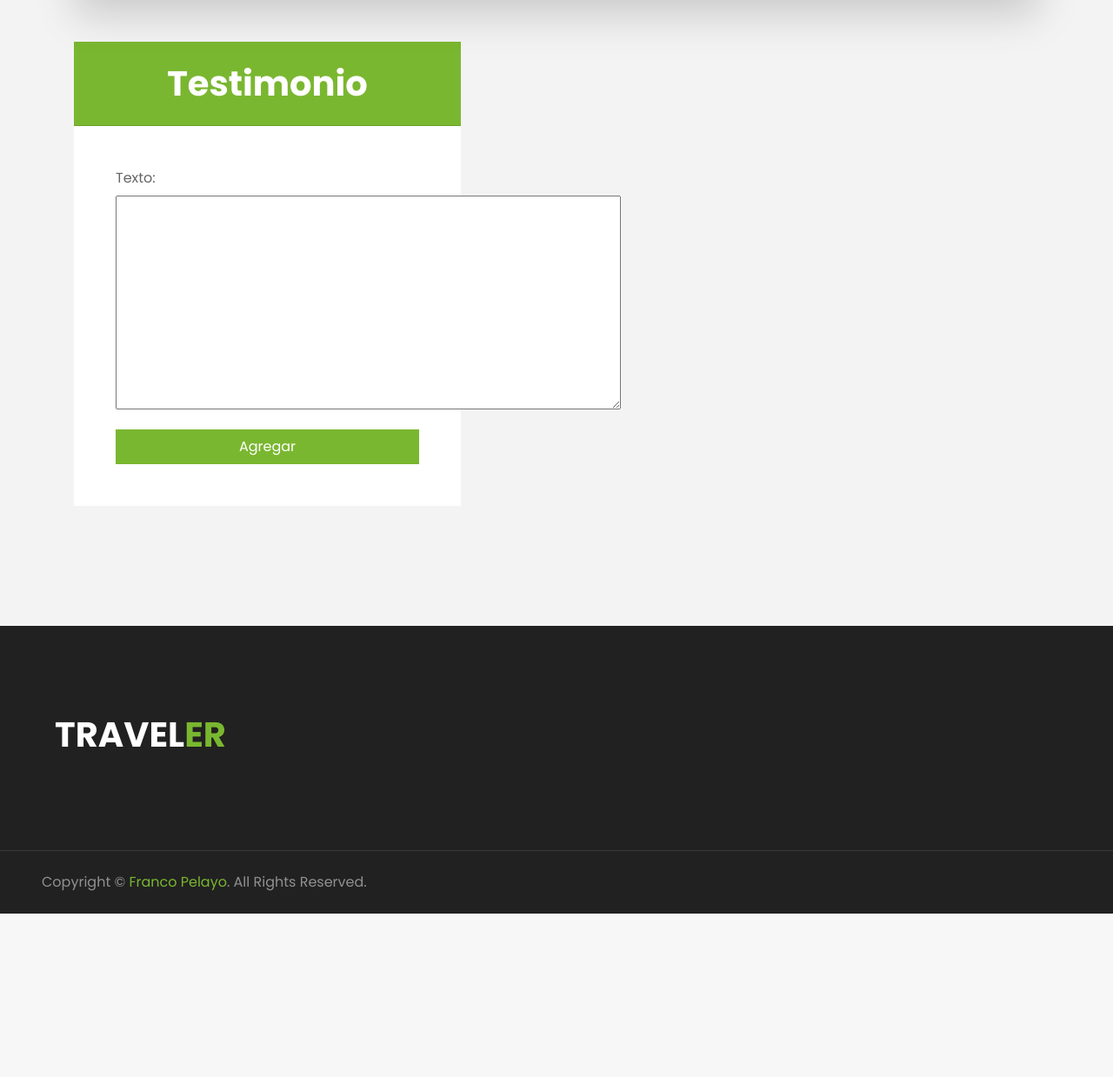
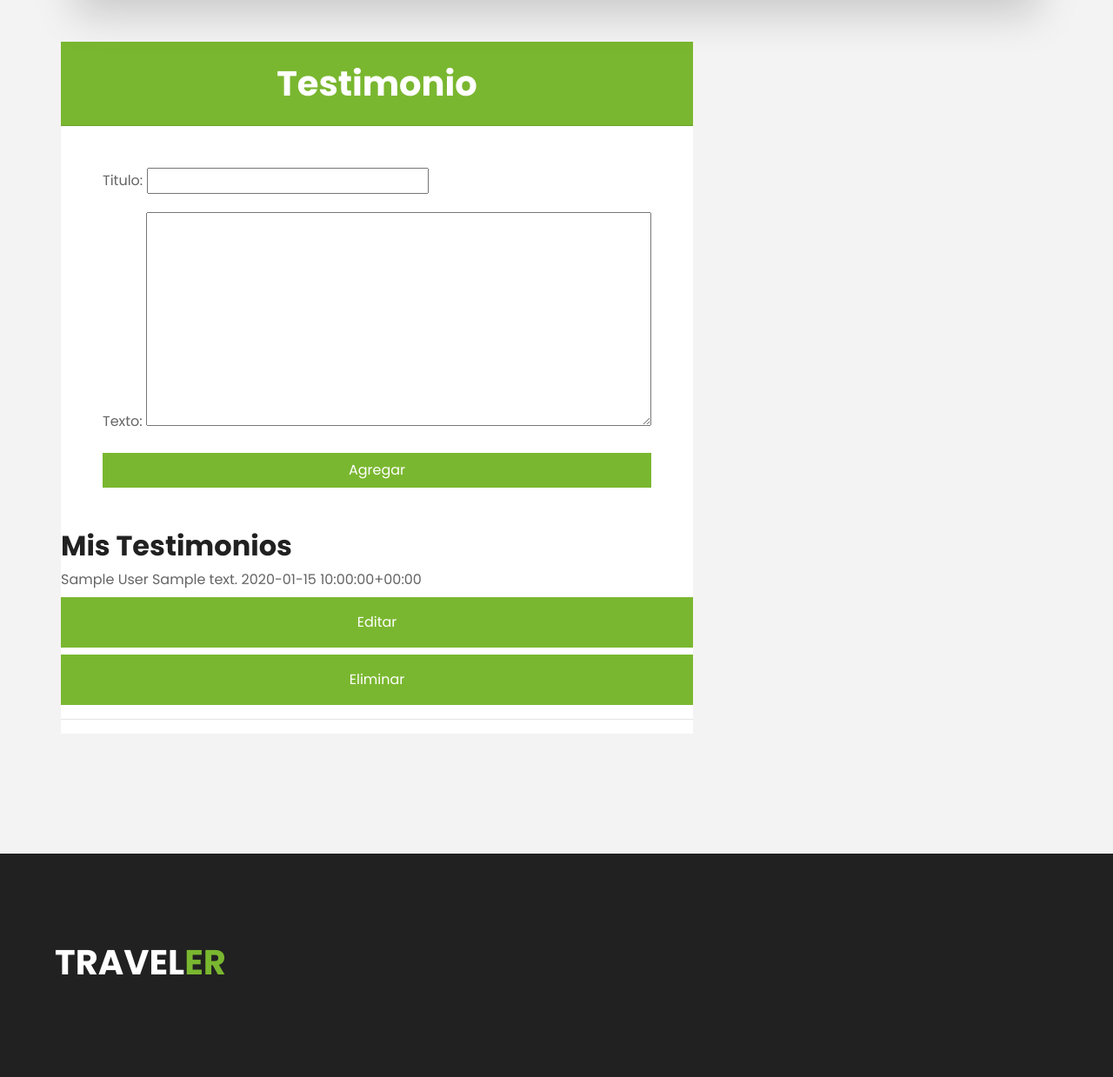
Before and after one commit to Falton09/ProyectoFinal_Traveler, a Django app: page /UserTravel/testimonio/ in a window 1280 px wide. Shown: the part 132-1371 px from the top of the page at 87% size. Before the commit the page ends 1183 px from the top, so only its background shows below. Run offline with Django 4.2, Linux system fonts and the light colour scheme; tables that the repository leaves empty hold one stand-in row (values such as "Sample post"); some libraries are stand-ins or nearby versions.

Commit message:
modifacando los testimonios

```diff
--- /dev/null
+++ b/ProyectoTravel/Templates/UserTravel/crear_testimonio.html
@@ -0,0 +1,38 @@
+{% extends 'index.html' %}
+{% block titulo %}
+<title>{{titulo}}</title>
+{% endblock %}
+
+{% block inicio %}
+
+
+ <div class="container py-5">
+            <div class="row align-items-center">
+                    <div class="card border-0" >
+                        <div class="card-header bg-primary text-center p-4 ">
+                            <h1 class="text-white m-0">{{subtitulo}}</h1>
+                        </div>
+                        <div class="card-body rounded-bottom bg-white p-5 " >
+                            <form action="" method="POST" enctype="multipart/form-data" >
+                            {% csrf_token %}
+
+                                    {{ form.as_p}}
+
+
+                                <input class="btn btn-primary btn-block" type="submit" style="height: 40px; margin-top: 10px;" value="{{boton}}">
+
+                            </form>
+
+                        </div>
+                        <h2>Mis Testimonios</h2>
+                        {% for testimonio in testimonio %}
+                            {{testimonio | safe}}
+                            <a href="{% url 'UserTravelEditarTestimonio' testimonio.id %}" class="btn btn-primary py-md-3 px-md-5 mt-2">Editar</a>
+                            <a href="{% url 'UserTravelEliminarTestimonio' testimonio.id %}" class="btn btn-primary py-md-3 px-md-5 mt-2">Eliminar</a>
+
+                            <hr>
+                        {% endfor %}
+                    </div>
+            </div>
+        </div>
+{% endblock %}
--- a/ProyectoTravel/Templates/UserTravel/perfil.html
+++ b/ProyectoTravel/Templates/UserTravel/perfil.html
@@ -10,7 +10,7 @@
 
                     <a href="{% url 'UserTravelAvatar'%}" class="btn btn-primary py-md-3 px-md-5 mt-2">Poner Avatar</a>
                     <a href="{% url 'UserTravelEditarUsu'%}" class="btn btn-primary py-md-3 px-md-5 mt-2">Editar Usuario</a>
-                    <a href="{% url 'UserTravelTestimonio'%}" class="btn btn-primary py-md-3 px-md-5 mt-2">Agregar Testimonio</a>
+                    <a href="{% url 'UserTravelTestimonio'%}" class="btn btn-primary py-md-3 px-md-5 mt-2">Agregar Testimonio / Mis Testimonios</a>
 
 
                 </div>
--- a/ProyectoTravel/Templates/index.html
+++ b/ProyectoTravel/Templates/index.html
@@ -100,6 +100,7 @@
                         <a href="{% url 'UserTravelChatTestimonio' testimonio.id %}">
                             <div class="text-center pb-4" type="button">
                                 <img class="img-fluid mx-auto" src="{{ testimonio.user.avatar.imagen.url }}" style="width: 80px; height: 80px;" >
+                                <h4>{{testimonio.titulo}}</h4>
                                 <div class="testimonial-text bg-white p-4 mt-n5">
 
                                     <p  class="mt-5">{{testimonio.texto | truncatechars:100 | safe }}</p>
--- a/ProyectoTravel/UserTravel/forms.py
+++ b/ProyectoTravel/UserTravel/forms.py
@@ -23,10 +23,10 @@ class AvatarForm(forms.ModelForm):
         fields = ['imagen']
 
 class Testimonios(forms.ModelForm):
-    #texto = forms.CharField(max_length=50,widget=forms.Textarea)
+
     class Meta:
         model = Testimonio
-        fields=['texto']
+        fields=['titulo','texto']
 
 
 class UserEditFrom(forms.Form):
--- a/ProyectoTravel/UserTravel/models.py
+++ b/ProyectoTravel/UserTravel/models.py
@@ -12,8 +12,13 @@ class Avatar(models.Model):
 
 class Testimonio(models.Model):
     user = models.ForeignKey(User, on_delete=models.CASCADE, null=True)
+    titulo = models.CharField(max_length=50, null=True)
     texto = RichTextField()
     fecha_publicacion = models.DateTimeField(default=datetime.now())
+
+    def __str__(self):
+       return f"{self.titulo}\n{self.texto}\n{self.fecha_publicacion}"
+
 
 # class ComentarioTestimonio(models.Model):
 #     id_testimonio = models.ForeignKey(Testimonio, on_delete=models.CASCADE, null=True)
--- a/ProyectoTravel/UserTravel/urls.py
+++ b/ProyectoTravel/UserTravel/urls.py
@@ -12,5 +12,7 @@ urlpatterns = [
     path('edit_usu/', editar_usuario, name= 'UserTravelEditarUsu'),
     path('testimonio/', testimonio, name= 'UserTravelTestimonio'),
     path('chattestimonio/<int:id>', chatestimonio, name= 'UserTravelChatTestimonio'),
+    path('edit_testimonio/<int:id>', edit_testimonio, name= 'UserTravelEditarTestimonio'),
+    path('eliminar_testimonio/<int:id>', eliminar_testimonio, name= 'UserTravelEliminarTestimonio'),
 
 ]
--- a/ProyectoTravel/UserTravel/views.py
+++ b/ProyectoTravel/UserTravel/views.py
@@ -143,7 +143,7 @@ def editar_usuario(request):
 
 
 def testimonio(request):
-
+    testimonio=Testimonio.objects.all()
     if request.method == 'POST':
         mi_formulario = Testimonios(request.POST)
 
@@ -153,13 +153,14 @@ def testimonio(request):
             user = request.user
 
 
-            testimonio1 = Testimonio(user=user,texto=data.get('texto'))
+            testimonio1 = Testimonio(user=user,titulo=data.get('titulo'),texto=data.get('texto'))
             testimonio1.save()
 
             return redirect('UserTravelPerfil')
 
     contexto = {
         'form': Testimonios(),
+        'testimonio':testimonio,
         'titulo':"TRAVELER - Testimonio",
         'subtitulo':"Testimonio",
         'boton': "Agregar"
@@ -167,7 +168,46 @@ def testimonio(request):
     }
 
 
-    return render(request, 'UserTravel/base_plantilla.html',contexto)
+    return render(request, 'UserTravel/crear_testimonio.html',contexto)
+
+
+def edit_testimonio(request,id):
+    edit_test=Testimonio.objects.get(id=id)
+
+    if request.method =='POST':
+        mi_formulario = Testimonios(request.POST)
+
+        if mi_formulario.is_valid():
+
+            data = mi_formulario.cleaned_data
+
+            edit_test.titulo = data.get('titulo')
+            edit_test.texto = data.get('texto')
+            edit_test.save()
+            return redirect('UserTravelTestimonio')
+
+    contexto = {
+        'form': Testimonios(
+            initial={
+                'titulo': edit_test.titulo,
+                'texto': edit_test.texto,
+            }
+        ),
+        'titulo':"TRAVELER - Testimonio",
+        'subtitulo':"Testimonio",
+        'boton': "Editar"
+
+    }
+    return render(request, 'UserTravel/crear_testimonio.html', contexto)
+
+def eliminar_testimonio(request, id):
+    eliminar_testimonio = Testimonio.objects.get(id=id)
+    eliminar_testimonio.delete()
+
+    messages.info(request, f"El Testimonio fue eliminado")
+
+    return redirect("UserTravelTestimonio")
+
 
 def chatestimonio(request,id):
     chattest=Testimonio.objects.get(id=id)
```
Also changed, not shown: ProyectoTravel/UserTravel/migrations/0007_testimonio_titulo_alter_testimonio_fecha_publicacion.py (added).
